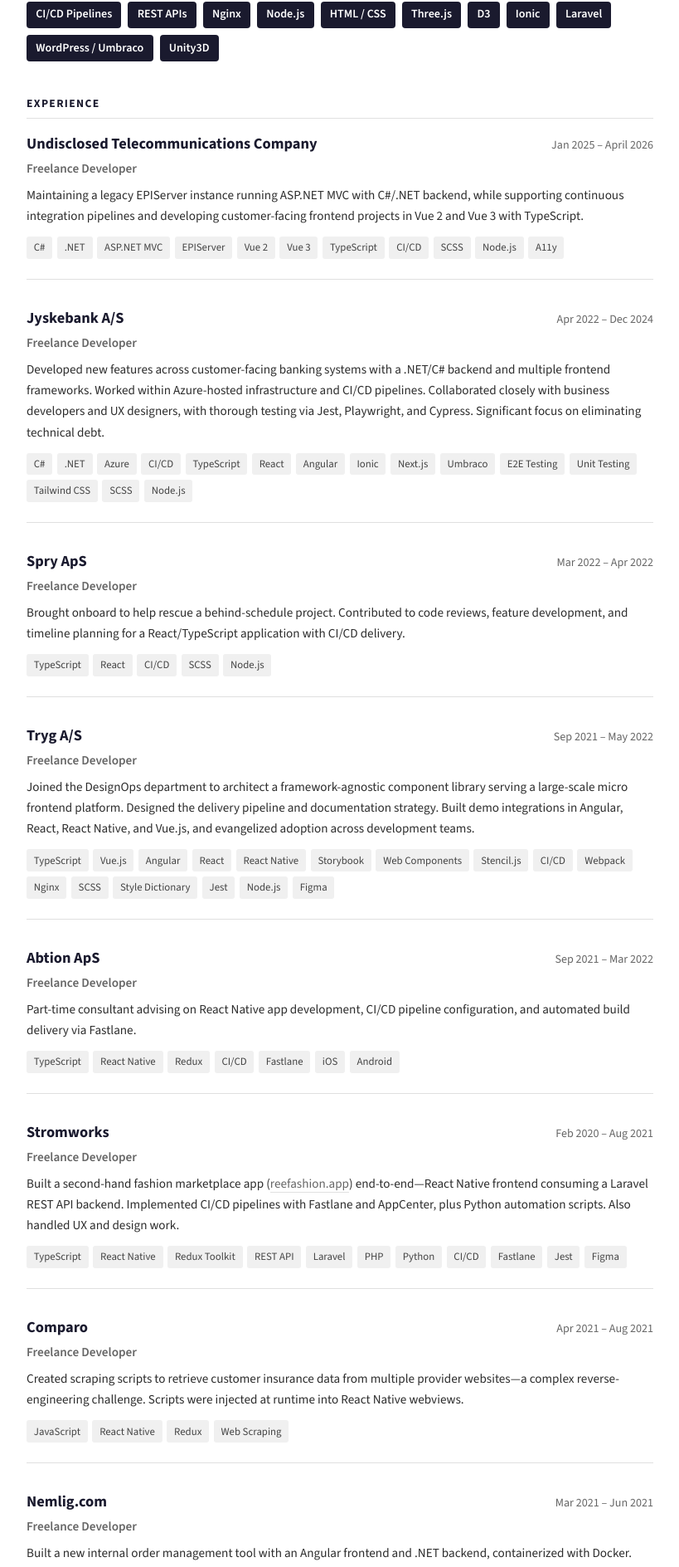
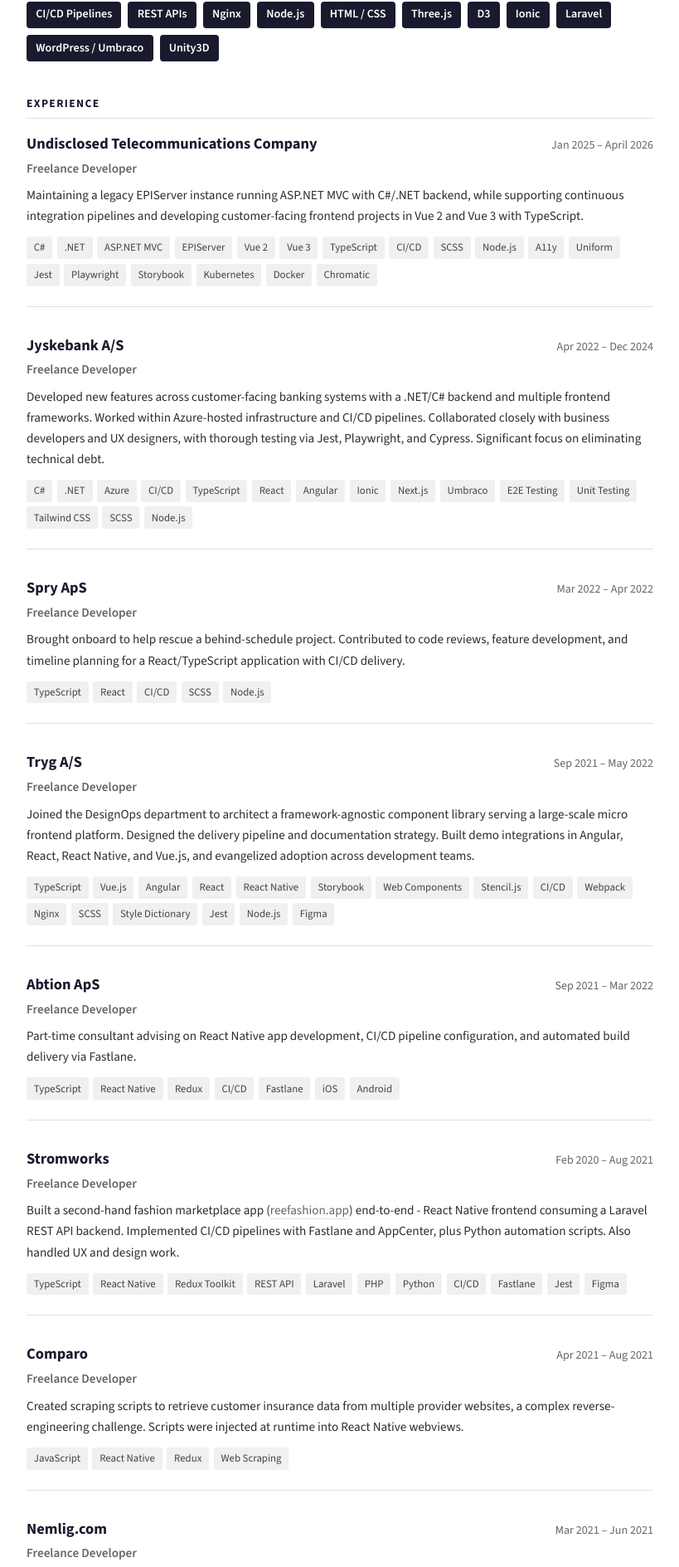
Before and after one commit to tspringborg/resume, a Vue app: page / in a window 1280 px wide. Shown: the part 662-2550 px from the top of the page at 83% size, without its empty margins (230-1049 px from the left). Built offline with nearby package versions, Linux system fonts and the light colour scheme.

Commit message:
Small updates

```diff
--- a/src/data/resume.js
+++ b/src/data/resume.js
@@ -48,7 +48,7 @@
       descriptions: [
         'Maintaining a legacy EPIServer instance running ASP.NET MVC with C#/.NET backend, while supporting continuous integration pipelines and developing customer-facing frontend projects in Vue 2 and Vue 3 with TypeScript.',
       ],
-      tech: ['C#', '.NET', 'ASP.NET MVC', 'EPIServer', 'Vue 2', 'Vue 3', 'TypeScript', 'CI/CD', 'SCSS', 'Node.js', 'A11y'],
+      tech: ['C#', '.NET', 'ASP.NET MVC', 'EPIServer', 'Vue 2', 'Vue 3', 'TypeScript', 'CI/CD', 'SCSS', 'Node.js', 'A11y', 'Uniform', 'Jest', 'Playwright', 'Storybook', 'Kubernetes', 'Docker', 'Chromatic'],
     },
     {
       company: 'Jyskebank A/S',
@@ -91,7 +91,7 @@
       role: 'Freelance Developer',
       period: 'Feb 2020 \u2013 Aug 2021',
       descriptions: [
-        'Built a second-hand fashion marketplace app (<a href="https://reefashion.app/">reefashion.app</a>) end-to-end\u2014React Native frontend consuming a Laravel REST API backend. Implemented CI/CD pipelines with Fastlane and AppCenter, plus Python automation scripts. Also handled UX and design work.',
+        'Built a second-hand fashion marketplace app (<a href="https://reefashion.app/">reefashion.app</a>) end-to-end - React Native frontend consuming a Laravel REST API backend. Implemented CI/CD pipelines with Fastlane and AppCenter, plus Python automation scripts. Also handled UX and design work.',
       ],
       tech: ['TypeScript', 'React Native', 'Redux Toolkit', 'REST API', 'Laravel', 'PHP', 'Python', 'CI/CD', 'Fastlane', 'Jest', 'Figma'],
     },
@@ -100,7 +100,7 @@
       role: 'Freelance Developer',
       period: 'Apr 2021 \u2013 Aug 2021',
       descriptions: [
-        'Created scraping scripts to retrieve customer insurance data from multiple provider websites\u2014a complex reverse-engineering challenge. Scripts were injected at runtime into React Native webviews.',
+        'Created scraping scripts to retrieve customer insurance data from multiple provider websites, a complex reverse-engineering challenge. Scripts were injected at runtime into React Native webviews.',
       ],
       tech: ['JavaScript', 'React Native', 'Redux', 'Web Scraping'],
     },
```
